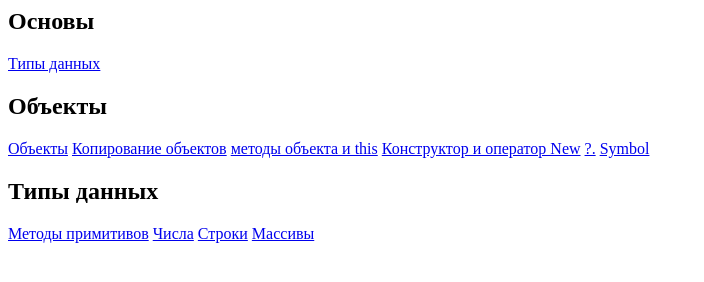
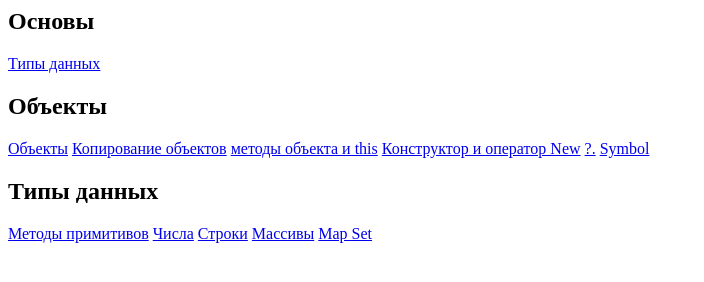
Before and after one commit to flatrone/learnjs, a plain HTML site: page index.html in a window 1280 px wide. Shown: the whole page, without its empty margins (0-704 px from the left). Drawn offline with Linux system fonts and the light colour scheme.

Commit message:
Update index.html

```diff
--- a/index.html
+++ b/index.html
@@ -21,6 +21,7 @@
       <a href="data/types/number">Числа</a>
       <a href="data/types/string">Строки</a>
       <a href="data/types/array">Массивы</a>
+      <a href="data/types/map-set">Map Set</a>
     </div>
 
   </body>
```
